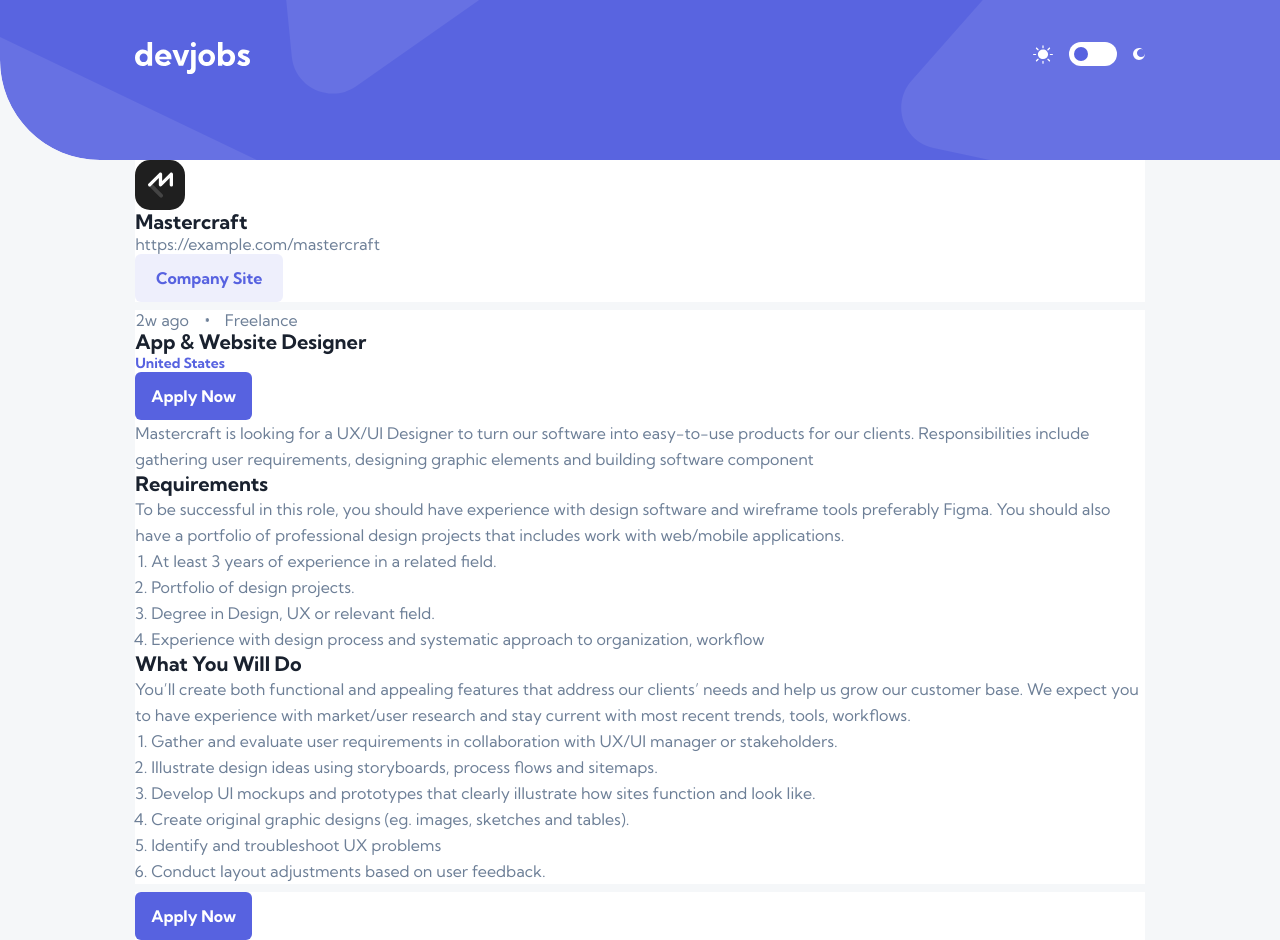
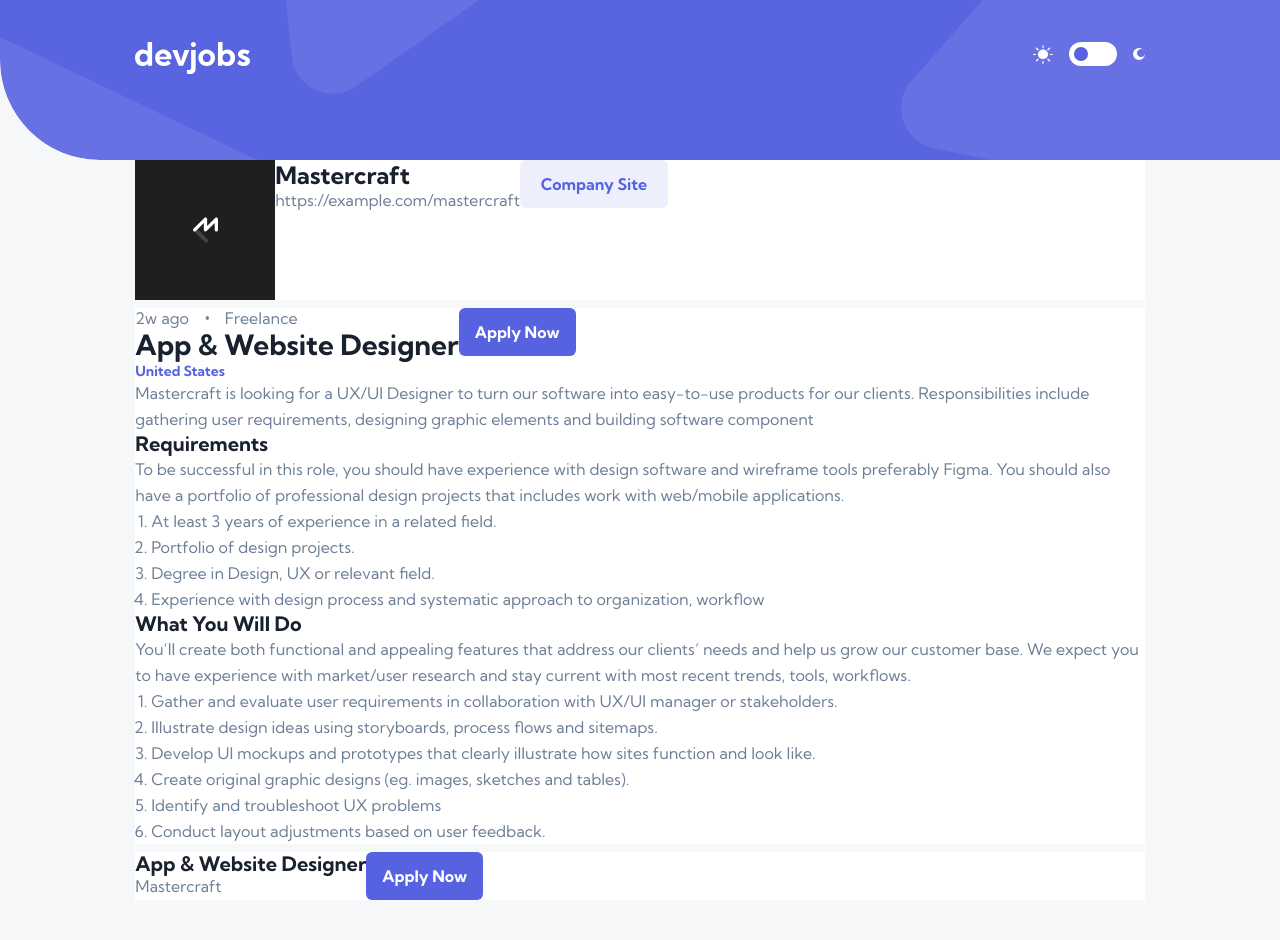
Before and after one commit to nadlgit/fmchallenge-devjobs, a React (Vite) app: page /#/10 in a window 1280 px wide. After the commit the page ends 900 px from the top, so only its background shows below. Built offline with nearby package versions, Linux system fonts and the light colour scheme.

Commit message:
feat: job detail component style

```diff
--- a/src/ui/components/jobs/job-detail.tsx
+++ b/src/ui/components/jobs/job-detail.tsx
@@ -1,5 +1,15 @@
 import { type JobInfo } from '@/data';
-import { Box, Button, HStack, ListItem, OrderedList, Stack, Text } from '@chakra-ui/react';
+import {
+  Box,
+  Button,
+  Flex,
+  HStack,
+  ListItem,
+  OrderedList,
+  Stack,
+  Text,
+  useBreakpointValue,
+} from '@chakra-ui/react';
 import { CompanyLogo } from './company-logo';
 
 type JobDetailProps = JobInfo;
@@ -20,14 +30,24 @@
 }: JobDetailProps) => {
   return (
     <Stack>
-      <Box bgColor="bg.base">
-        <CompanyLogo logo={logo} logoBackground={logoBackground} company={company} />
+      <Flex direction={{ base: 'column', tablet: 'row' }} bgColor="bg.base">
+        {useBreakpointValue({
+          base: (
+            <CompanyLogo
+              logo={logo}
+              logoBackground={logoBackground}
+              company={company}
+              position="top-center"
+            />
+          ),
+          tablet: (
+            <CompanyLogo logo={logo} logoBackground={logoBackground} company={company} isLarge />
+          ),
+        })}
         <Box>
           <Text
-            fontSize="1.25rem"
-            lineHeight="1.5rem"
-            // fontSize="1.5rem"
-            // lineHeight="1.875rem"
+            fontSize={{ base: '1.25rem', tablet: '1.5rem' }}
+            lineHeight={{ base: '1.5rem', tablet: '1.875rem' }}
             fontWeight="bold"
             color="text.contrast"
           >
@@ -40,8 +60,9 @@
         <Button as="a" href={website} variant="button2" w="9.25rem">
           Company Site
         </Button>
-      </Box>
+      </Flex>
       <Box bgColor="bg.base">
+        <Flex direction={{ base: 'column', tablet: 'row' }}>
           <Box>
             <HStack
               divider={<Box as="span" boxSize="4px" bgColor="darkgrey" borderRadius="full" />}
@@ -55,10 +76,8 @@
             </HStack>
             <Text
               as="h1"
-            fontSize="1.25rem"
-            lineHeight="1.5rem"
-            // fontSize="1.75rem"
-            // lineHeight="2.125rem"
+              fontSize={{ base: '1.25rem', tablet: '1.75rem' }}
+              lineHeight={{ base: '1.5rem', tablet: '2.125rem' }}
               fontWeight="bold"
               color="text.contrast"
             >
@@ -71,21 +90,24 @@
           <Button as="a" href={apply} variant="button1">
             Apply Now
           </Button>
+        </Flex>
         <Text>{description}</Text>
         <Section title="Requirements" data={requirements} />
         <Section title="What You Will Do" data={role} />
       </Box>
-      <Box bgColor="bg.base">
-        {/* <Text fontSize="1.25rem" lineHeight="1.5rem" fontWeight="bold" color="text.contrast">
+      <Flex bgColor="bg.base">
+        <Box hideBelow="tablet">
+          <Text fontSize="1.25rem" lineHeight="1.5rem" fontWeight="bold" color="text.contrast">
             {position}
           </Text>
           <Text fontSize="1rem" lineHeight="1.25rem" color="darkgrey">
             {company}
-        </Text> */}
+          </Text>
+        </Box>
         <Button as="a" href={apply} variant="button1">
           Apply Now
         </Button>
-      </Box>
+      </Flex>
     </Stack>
   );
 };
```
Lines whose indentation alone changed are shown as unchanged.
